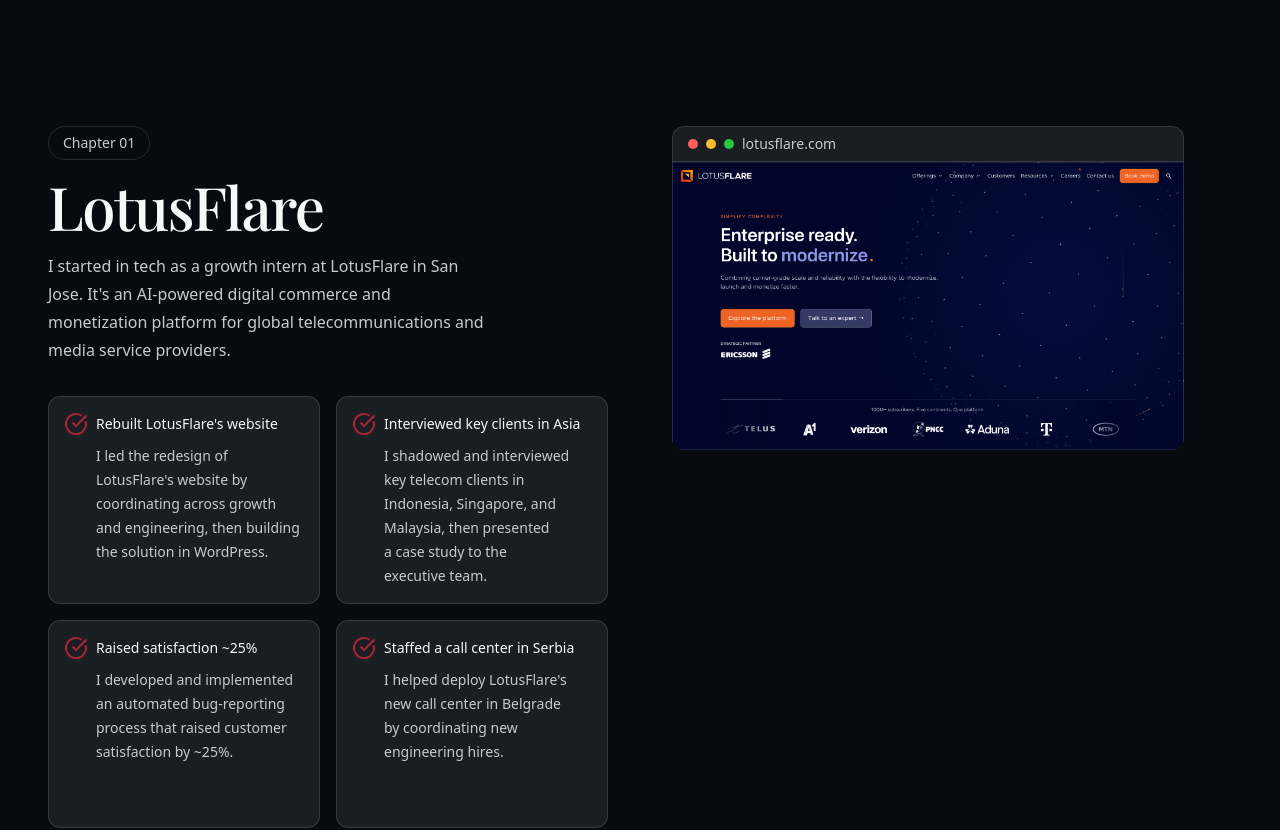
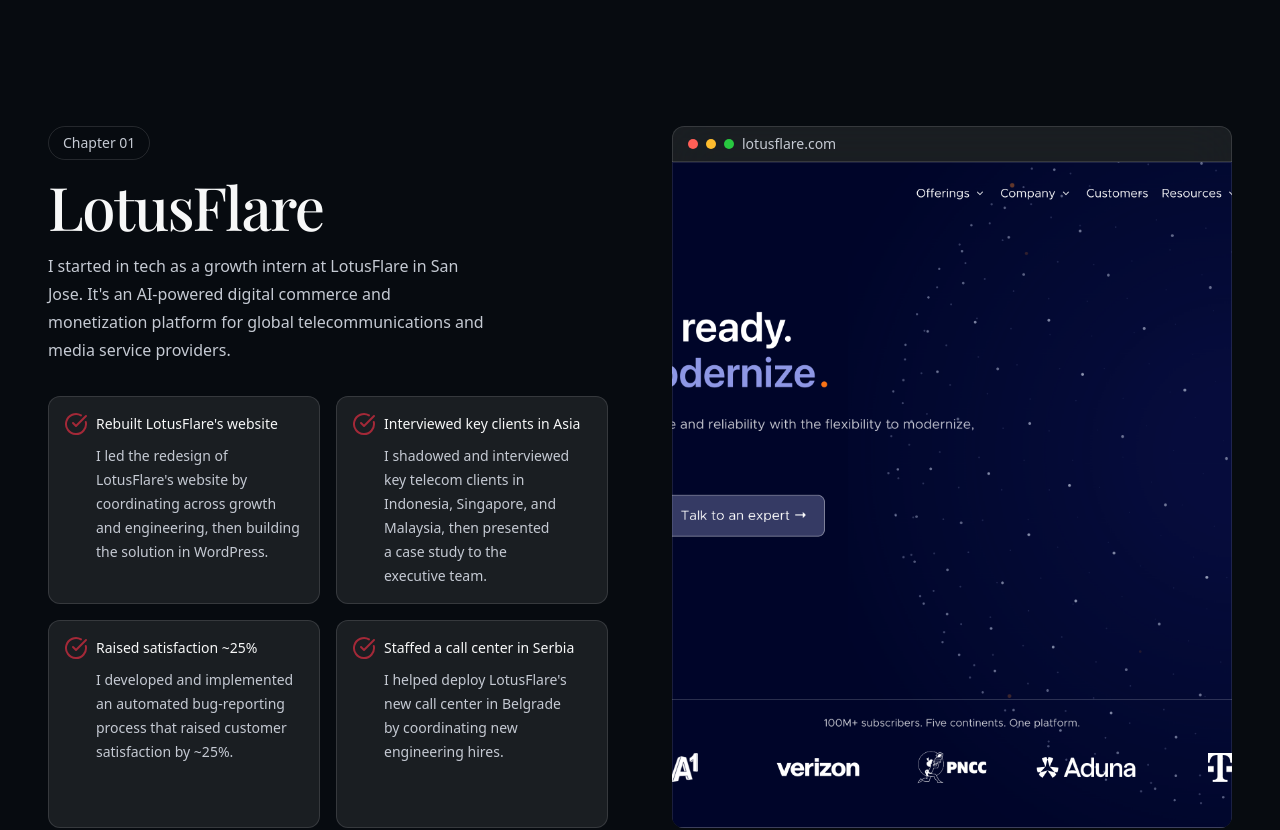
Before and after one commit to maximusgregori/personal-website-v2, a Next.js app: page / in a window 1280 px wide. Shown: the part 802-1632 px from the top of the page. Built offline with nearby package versions, Linux system fonts and the light colour scheme; a web font is replaced by a local one.

Commit message:
Stretch LotusFlare and Integrity screenshots to the chapter height.
Each screenshot fills its column width and crops from the top as the row height changes. On small screens they stay 16:9.

```diff
--- a/components/feature227.tsx
+++ b/components/feature227.tsx
@@ -35,7 +35,7 @@
       id="work"
       className={cn("scroll-mt-24 py-24 md:py-32", className)}
     >
-      <div className="grid w-full items-start gap-12 px-6 lg:grid-cols-2 lg:gap-16 lg:px-12">
+      <div className="grid w-full items-start gap-12 px-6 lg:grid-cols-2 lg:items-stretch lg:gap-16 lg:px-12">
         <div className="flex min-w-0 flex-col gap-8">
           <div className="flex flex-col gap-4">
             <p className="w-fit rounded-full border border-white/12 px-3.5 py-1.5 font-sans text-sm text-muted-foreground">
@@ -67,14 +67,14 @@
             ))}
           </dl>
         </div>
-        <div className="min-w-0 max-w-lg">
+        <div className="min-w-0">
           <a
             href="https://lotusflare.com/"
             target="_blank"
             rel="noopener noreferrer"
-            className="block overflow-hidden rounded-xl bg-glass backdrop-blur-xl inset-ring inset-ring-white/12"
+            className="flex h-full min-h-0 flex-col overflow-hidden rounded-xl bg-glass backdrop-blur-xl inset-ring inset-ring-white/12"
           >
-            <div className="flex h-9 items-center gap-2 border-b border-white/12 px-4">
+            <div className="flex h-9 shrink-0 items-center gap-2 border-b border-white/12 px-4">
               <span aria-hidden className="flex items-center gap-2">
                 <span className="size-2.5 rounded-full bg-[#FF5F57]" />
                 <span className="size-2.5 rounded-full bg-[#FEBC2E]" />
@@ -84,11 +84,13 @@
                 lotusflare.com
               </span>
             </div>
-            <img
-              src="/chapters/lotusflare-home.png"
-              alt=""
-              className="aspect-video w-full object-cover object-top outline-1 -outline-offset-1 outline-white/10"
-            />
+            <div className="relative min-h-0 w-full flex-1 overflow-hidden max-lg:aspect-video">
+              <img
+                src="/chapters/lotusflare-home.png"
+                alt=""
+                className="absolute inset-0 size-full object-cover object-top outline-1 -outline-offset-1 outline-white/10"
+              />
+            </div>
           </a>
         </div>
       </div>
--- a/components/process1.tsx
+++ b/components/process1.tsx
@@ -40,8 +40,8 @@
 const Process1 = ({ className }: Props) => {
   return (
     <section className={cn("scroll-mt-24 py-24 md:py-32", className)}>
-      <div className="grid w-full grid-cols-1 items-start gap-12 px-6 lg:grid-cols-5 lg:gap-16 lg:px-12">
-        <div className="flex min-w-0 flex-col gap-8 lg:col-span-2">
+      <div className="grid w-full grid-cols-1 items-start gap-12 px-6 lg:grid-cols-5 lg:items-stretch lg:gap-16 lg:px-12">
+        <div className="flex min-h-0 min-w-0 flex-col gap-8 lg:col-span-2">
           <div className="flex flex-col gap-4">
             <p className="w-fit rounded-full border border-white/12 px-3.5 py-1.5 font-sans text-sm text-muted-foreground">
               Chapter 04
@@ -64,9 +64,9 @@
             href="https://integrityhit.com/"
             target="_blank"
             rel="noopener noreferrer"
-            className="max-w-lg overflow-hidden rounded-xl bg-glass backdrop-blur-xl inset-ring inset-ring-white/12"
+            className="flex min-h-0 flex-1 flex-col overflow-hidden rounded-xl bg-glass backdrop-blur-xl inset-ring inset-ring-white/12 max-lg:flex-none"
           >
-            <div className="flex h-9 items-center gap-2 border-b border-white/12 px-3 font-sans text-sm text-muted-foreground">
+            <div className="flex h-9 shrink-0 items-center gap-2 border-b border-white/12 px-3 font-sans text-sm text-muted-foreground">
               <span aria-hidden className="flex items-center gap-1.5">
                 <span className="size-2 rounded-full bg-[#FF5F57]" />
                 <span className="size-2 rounded-full bg-[#FEBC2E]" />
@@ -74,11 +74,13 @@
               </span>
               <span className="min-w-0 truncate">integrityhit.com</span>
             </div>
-            <img
-              src="/chapters/integrity-home.png"
-              alt=""
-              className="aspect-video w-full object-cover object-top outline-1 -outline-offset-1 outline-white/10"
-            />
+            <div className="relative min-h-0 w-full flex-1 overflow-hidden max-lg:aspect-video">
+              <img
+                src="/chapters/integrity-home.png"
+                alt=""
+                className="absolute inset-0 size-full object-cover object-top outline-1 -outline-offset-1 outline-white/10"
+              />
+            </div>
           </a>
         </div>
         <ol className="min-w-0 list-none lg:col-span-3">
```
